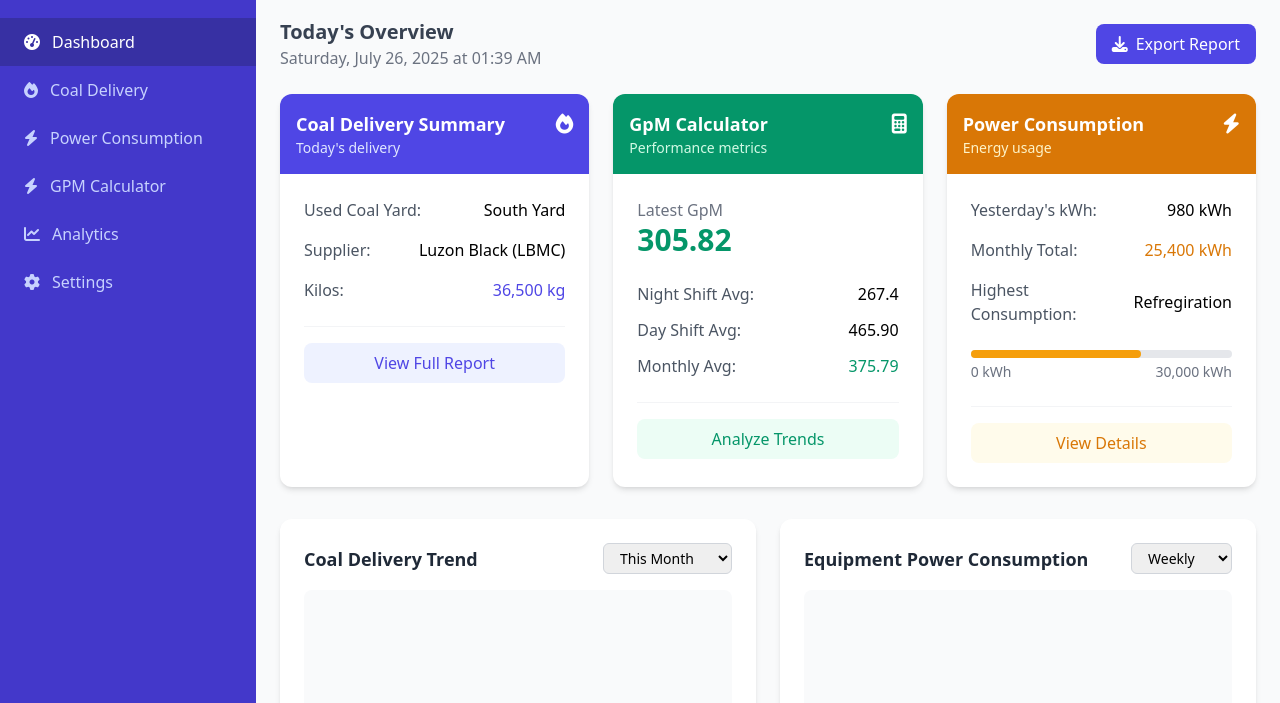
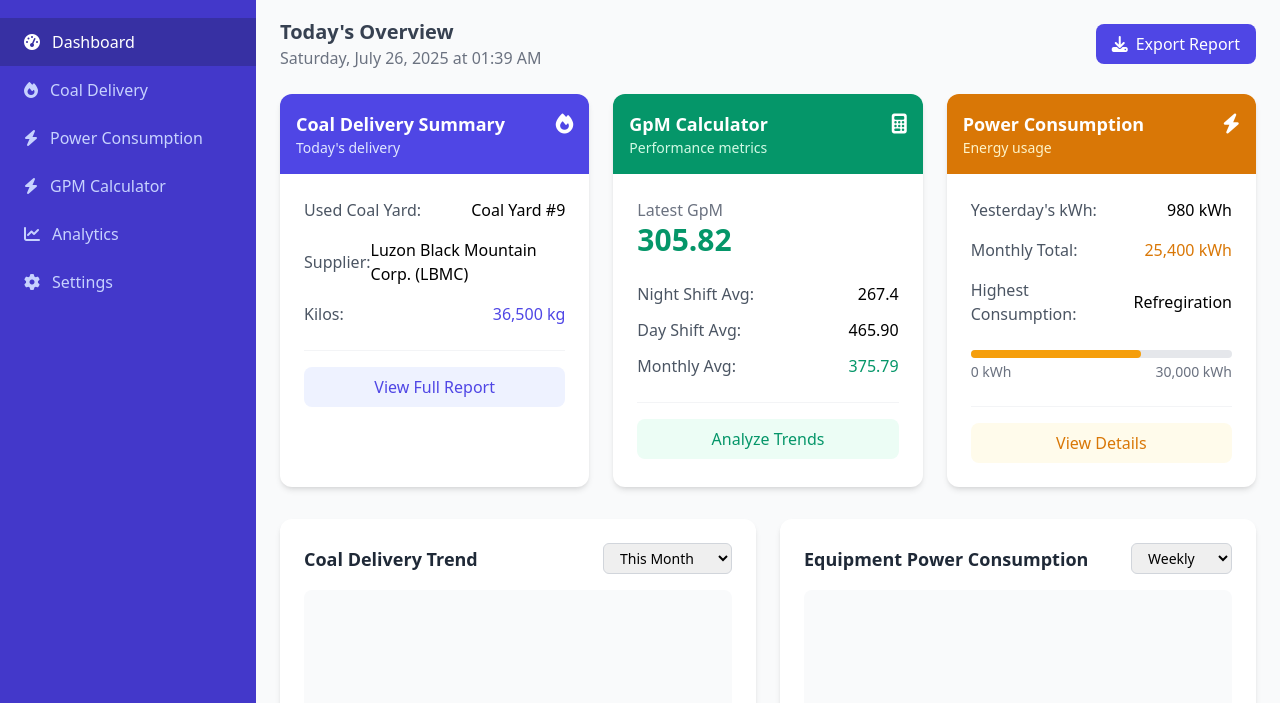
Before and after one commit to nashmagbanua/ABN-Engineering-Portal-, a plain HTML site: page index.html in a window 1280 px wide. Shown: the part 70-773 px from the top of the page. Drawn offline with nearby package versions, Linux system fonts and the light colour scheme.

Commit message:
Update index.html

```diff
--- a/index.html
+++ b/index.html
@@ -137,11 +137,11 @@
                             <div class="space-y-4">
                                 <div class="flex justify-between items-center">
                                     <span class="text-gray-600">Used Coal Yard:</span>
-                                    <span class="font-medium">South Yard</span>
+                                    <span class="font-medium">Coal Yard #9</span>
                                 </div>
                                 <div class="flex justify-between items-center">
                                     <span class="text-gray-600">Supplier:</span>
-                                    <span class="font-medium">Luzon Black (LBMC)</span>
+                                    <span class="font-medium">Luzon Black Mountain Corp. (LBMC)</span>
                                 </div>
                                 <div class="flex justify-between items-center">
                                     <span class="text-gray-600">Kilos:</span>
```
